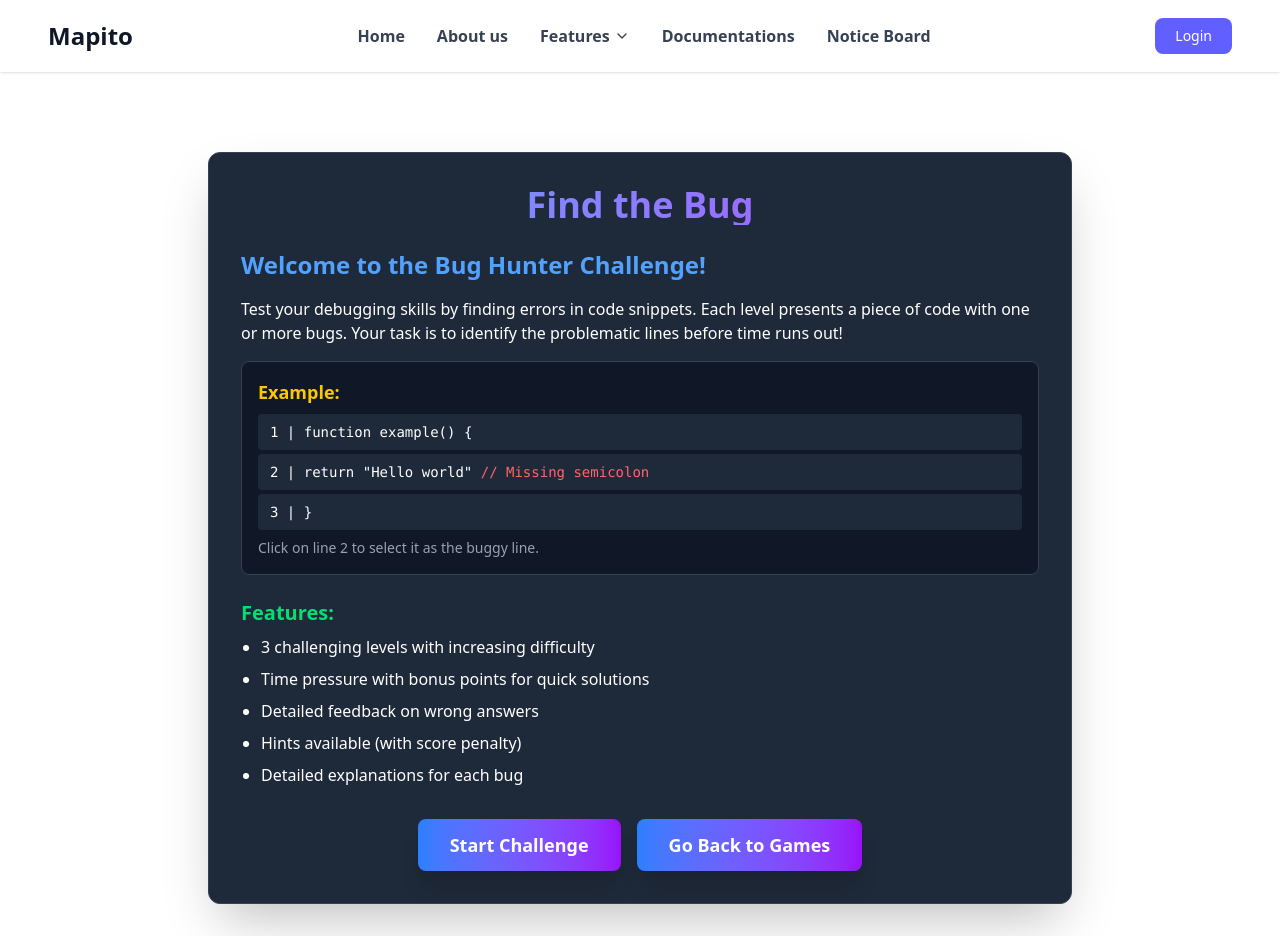
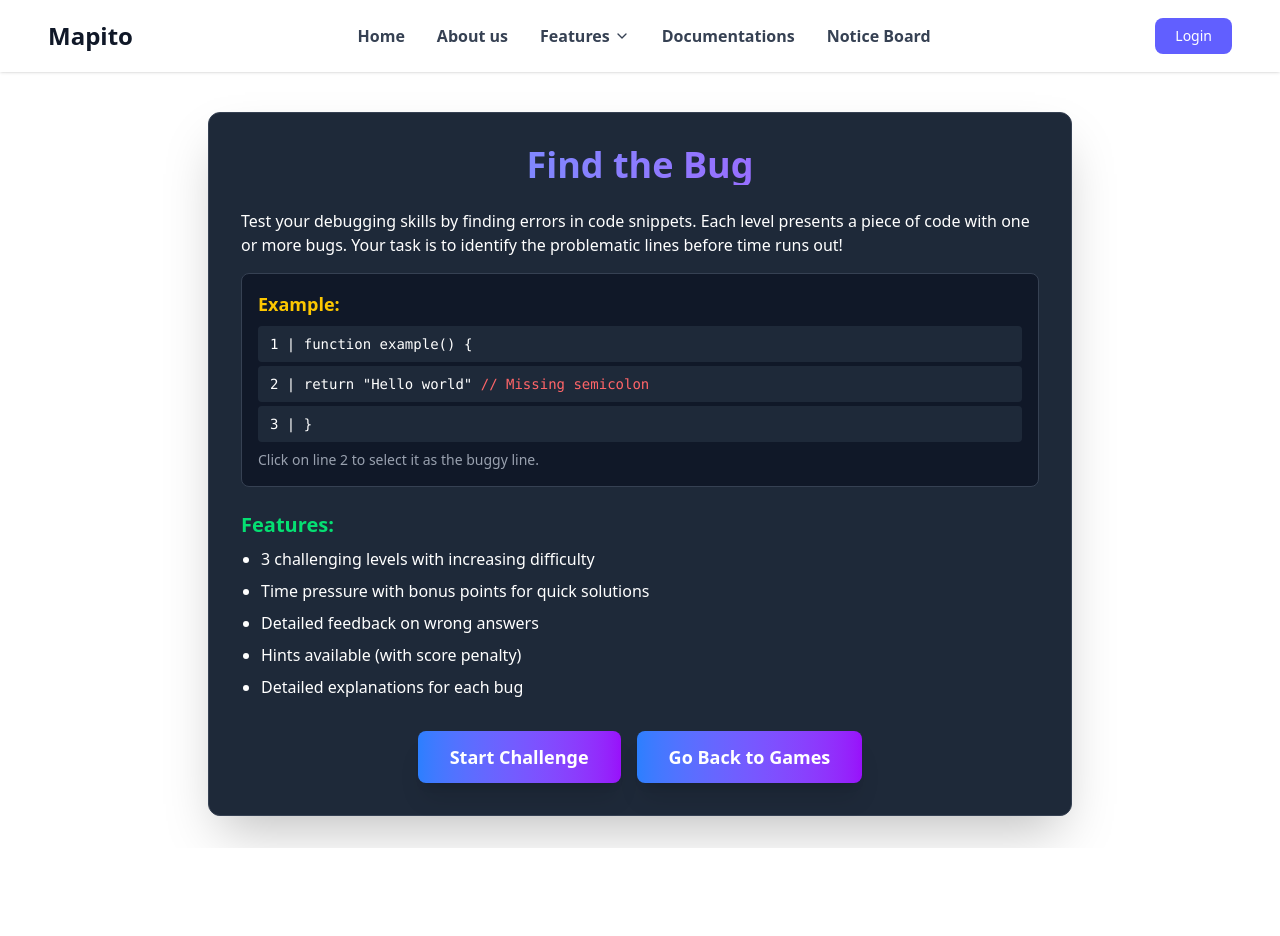
Before and after one commit to wintwah243/Mapito, a React (Vite) app in the folder mapito/: page /games/game3 in a window 1280 px wide. After the commit the page ends 848 px from the top, so only its background shows below. Built offline with nearby package versions, Linux system fonts and the light colour scheme.

Commit message:
Update FindBugGame.jsx

```diff
--- a/mapito/src/Games/FindBugGame.jsx
+++ b/mapito/src/Games/FindBugGame.jsx
@@ -259,7 +259,7 @@ const BugGame = () => {
     }, [timer]);
 
     return (
-        <div className="min-h-screen bg-white text-white mt-20">
+        <div className="min-h-screen bg-white text-white mt-10">
             {showConfetti && <Confetti width={width} height={height} recycle={false} />}
 
             {/* Header */}
@@ -276,7 +276,6 @@ const BugGame = () => {
                         </h1>
 
                         <div className="mb-8">
-                            <h2 className="text-2xl font-bold text-blue-400 mb-4">Welcome to the Bug Hunter Challenge!</h2>
                             <p className="mb-4">
                                 Test your debugging skills by finding errors in code snippets. Each level presents a piece of code with one or more bugs.
                                 Your task is to identify the problematic lines before time runs out!
```
